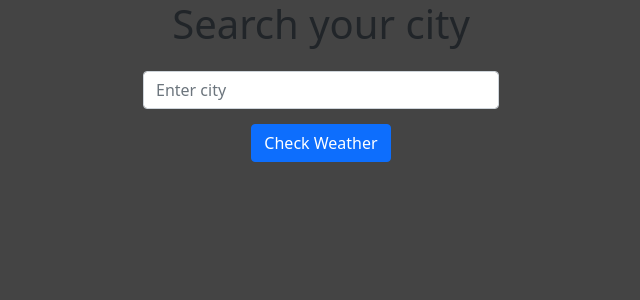
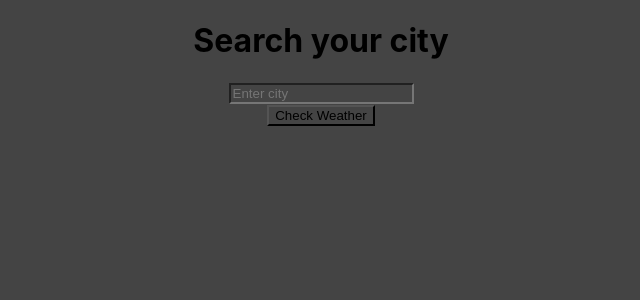
Before and after one commit to conuko/my-weather-app, a React (Create React App) app: page / in a window 1280 px wide. Shown: the top 300 px of the page, without its empty margins (319-959 px from the left). Built offline with nearby package versions, Linux system fonts and the light colour scheme.

Commit message:
feat: make App ready to use styled-components

```diff
--- a/package.json
+++ b/package.json
@@ -8,13 +8,12 @@
     "@testing-library/jest-dom": "^5.15.0",
     "@testing-library/react": "^11.2.7",
     "@testing-library/user-event": "^12.8.3",
-    "bootstrap": "^5.1.3",
     "eslint-config-airbnb": "^19.0.0",
     "prettier": "^2.4.1",
     "react": "^17.0.2",
-    "react-bootstrap": "^2.0.3",
     "react-dom": "^17.0.2",
     "react-scripts": "^4.0.3",
+    "styled-components": "^5.3.3",
     "web-vitals": "^1.1.2"
   },
   "scripts": {
--- a/src/App.css
+++ b/src/App.css
@@ -5,8 +5,3 @@
 .App {
   text-align: center;
 }
-
-.row {
-  justify-content: center;
-  margin: 15px 0;
-}
--- a/src/App.js
+++ b/src/App.js
@@ -1,5 +1,4 @@
 import React from 'react';
-import { Container } from 'react-bootstrap';
 import CitySelector from './components/CitySelector/CitySelector';
 import WeatherList from './components/WeatherList/WeatherList';
 import UseFetch from './hooks/UseFetch';
@@ -30,10 +29,10 @@ const App = () => {
   };
 
   return (
-    <Container className="App">
+    <div className="App">
       <CitySelector onSearch={(city) => setUrl(`${API_BASE_URL}/data/2.5/forecast?q=${city}&cnt=5&appid=${API_KEY}&units=metric`)} />
       {getContent()}
-    </Container>
+    </div>
   );
 };
 
--- a/src/components/CitySelector/CitySelector.js
+++ b/src/components/CitySelector/CitySelector.js
@@ -1,7 +1,4 @@
 import React, { useState } from 'react';
-import {
-  Row, Col, FormControl, Button,
-} from 'react-bootstrap';
 
 const CitySelector = ({ onSearch }) => {
   const [city, setCity] = useState('');
@@ -14,15 +11,16 @@ const CitySelector = ({ onSearch }) => {
 
   return (
     <>
-      <Row>
-        <Col>
+      <div>
+        <div>
           <h1>Search your city</h1>
-        </Col>
-      </Row>
+        </div>
+      </div>
 
-      <Row>
-        <Col xs={4}>
-          <FormControl
+      <div>
+        <div>
+          <form>
+            <input
               placeholder="Enter city"
               // users input updates the value of city
               onChange={(e) => setCity(e.target.value)}
@@ -30,15 +28,16 @@ const CitySelector = ({ onSearch }) => {
               value={city}
               onKeyDown={onKeyDown}
             />
-        </Col>
-      </Row>
+          </form>
+        </div>
+      </div>
 
-      <Row>
-        <Col>
+      <div>
+        <div>
           {/* The event handler to handle the button click */}
-          <Button onClick={() => onSearch(city)}>Check Weather</Button>
-        </Col>
-      </Row>
+          <button type="button" onClick={() => onSearch(city)}>Check Weather</button>
+        </div>
+      </div>
     </>
   );
 };
--- a/src/components/WeatherCard/WeatherCard.js
+++ b/src/components/WeatherCard/WeatherCard.js
@@ -1,6 +1,4 @@
 import React from 'react';
-import { Card } from 'react-bootstrap';
-import classes from '../../styles/WeatherCard.module.css';
 
 const WeatherCard = ({
   dt, tempMin, tempMax, main, icon,
@@ -8,14 +6,15 @@ const WeatherCard = ({
   // create date object
   const date = new Date(dt);
   return (
-    <div className={classes.Card}>
-      <Card.Img
+    <div>
+      <img
         variant="top"
+        alt="card"
         // get the src from example url and pass the icon prop for icon code
         src={`http://openweathermap.org/img/wn/${icon}@2x.png`}
       />
-      <Card.Body>
-        <Card.Title>{main}</Card.Title>
+      <div>
+        <div>{main}</div>
         {/*  datetime is received in milliseconds, let's turn into local date time */}
         <p>
           <span style={{ fontSize: '1rem', fontWeight: '500' }}>
@@ -36,7 +35,7 @@ const WeatherCard = ({
           {' '}
           {Math.round(tempMax)}
         </p>
-      </Card.Body>
+      </div>
     </div>
   );
 };
--- a/src/components/WeatherList/WeatherList.js
+++ b/src/components/WeatherList/WeatherList.js
@@ -1,13 +1,12 @@
 /* eslint-disable arrow-body-style */
 import React from 'react';
-import { Col, Row } from 'react-bootstrap';
 import WeatherCard from '../WeatherCard/WeatherCard';
 
 const WeatherList = ({ weathers }) => {
   return (
-    <Row>
+    <div>
       {weathers.map(({ dt, main, weather }) => (
-        <Col key={dt}>
+        <div key={dt}>
           <WeatherCard
             tempMax={main.temp_max}
             tempMin={main.temp_min}
@@ -15,9 +14,9 @@ const WeatherList = ({ weathers }) => {
             main={weather[0].main}
             icon={weather[0].icon}
           />
-        </Col>
+        </div>
       ))}
-    </Row>
+    </div>
   );
 };
 
--- a/src/index.js
+++ b/src/index.js
@@ -6,7 +6,6 @@ import ReactDOM from 'react-dom';
 import './index.css';
 import App from './App';
 import reportWebVitals from './reportWebVitals';
-import 'bootstrap/dist/css/bootstrap.min.css';
 
 ReactDOM.render(
   <React.StrictMode>
--- a/src/styles/WeatherCard.module.css
+++ /dev/null
@@ -1,26 +0,0 @@
-.Card {
-  background: rgba(255, 255, 255, 0.226);
-  box-shadow: 0 8px 32px 0 rgba(31, 38, 135, 0.37);
-  backdrop-filter: blur(0px);
-  -webkit-backdrop-filter: blur(0px);
-  border-radius: 10px;
-  border: 1px solid rgba(0, 0, 0, 0.18);
-  width: 300px;
-  display: block;
-  margin: 5px auto;
-
-}
-
-@media screen and (min-width: 64rem) {
-  .Card {
-    display: inline-block;
-    width: 150px;
-  }
-}
-
-@media screen and (min-width: 90rem) {
-  .Card {
-    display: inline-block;
-    width: 180px;
-  }
-}
```
Also changed, not shown: 1 other file (tests, documents, lock files or other folders). Lines whose indentation alone changed are shown as unchanged.
